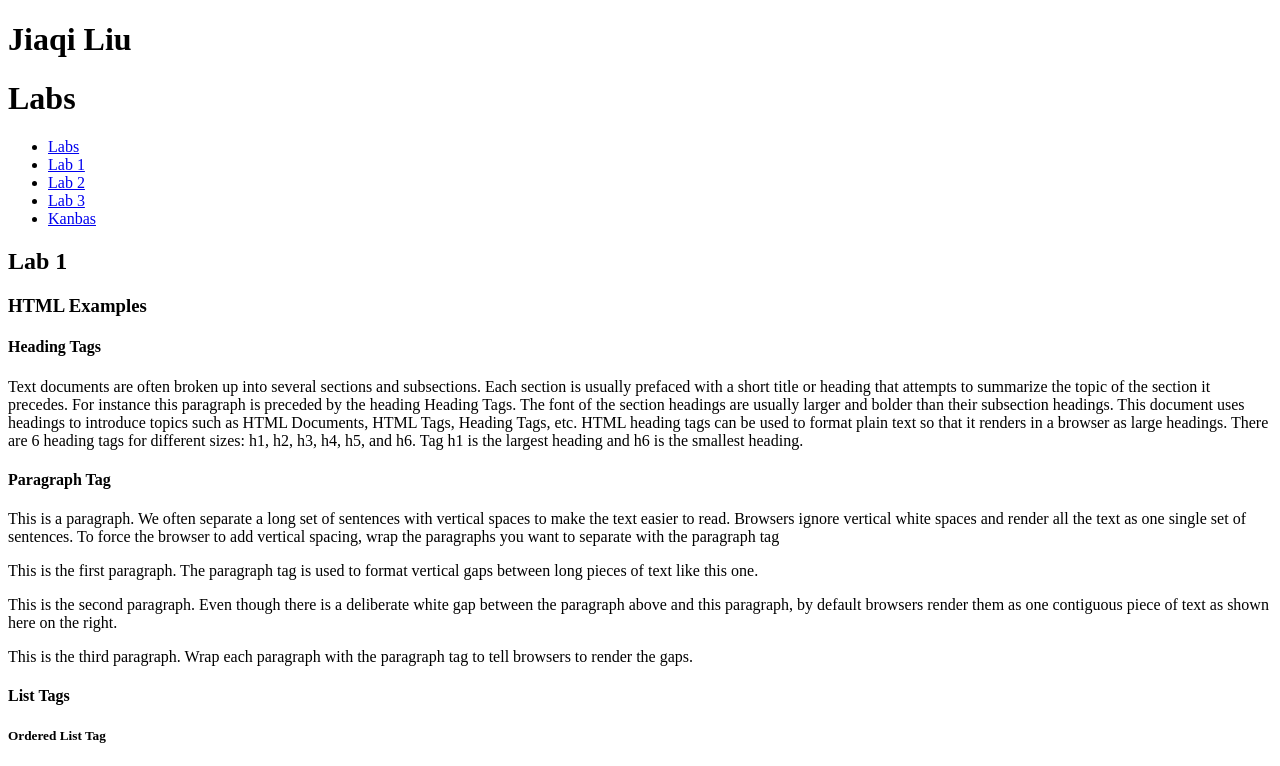
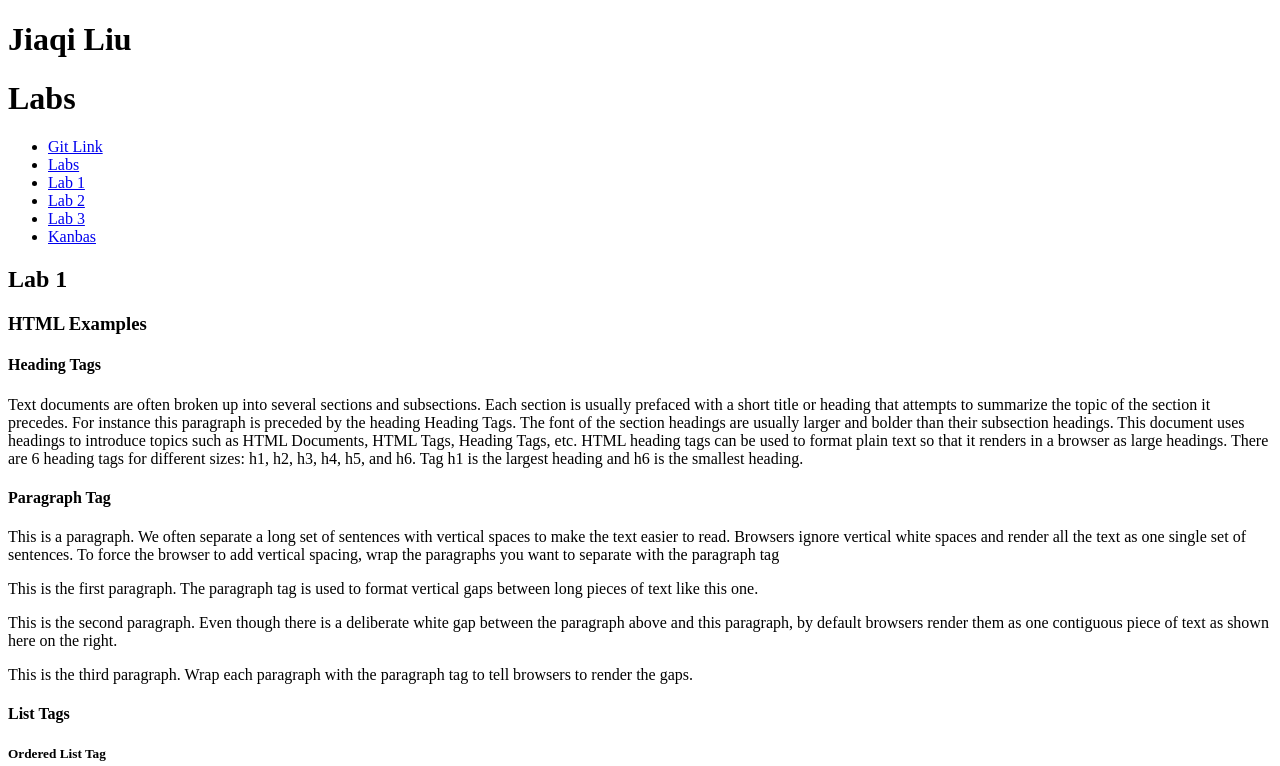
Before and after one commit to jiaqiliu10/kanbas-react-web-app, a React (Create React App) app: page /#/Labs/Lab1 in a window 1280 px wide. Shown: the top 766 px of the page. Built offline with nearby package versions, Linux system fonts and the light colour scheme.

Commit message:
Add github

```diff
--- a/src/Labs/TOC.tsx
+++ b/src/Labs/TOC.tsx
@@ -1,6 +1,10 @@
+import React from 'react';
+
 export default function TOC() {
   return (
     <ul>
+      <li><a id='wd-github'
+      href='https://github.com/jiaqiliu10/kanbas-react-web-app.git'>Git Link</a></li>
       <li><a id="wd-a"  href="#/Labs">Labs</a></li>
       <li><a id="wd-a1" href="#/Labs/Lab1">Lab 1</a></li>
       <li><a id="wd-a2" href="#/Labs/Lab2">Lab 2</a></li>
```
